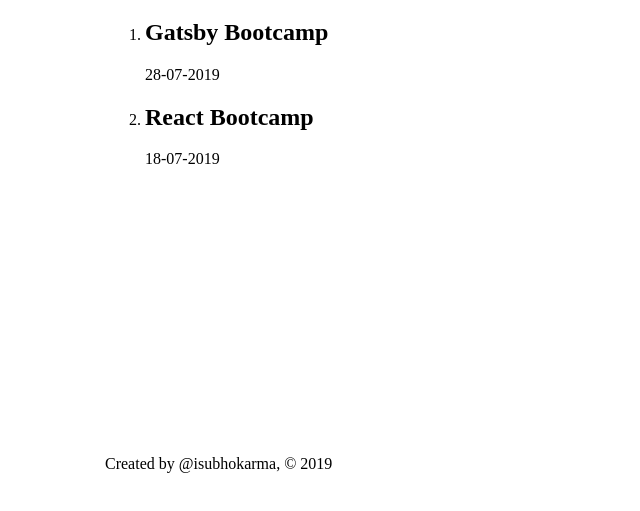
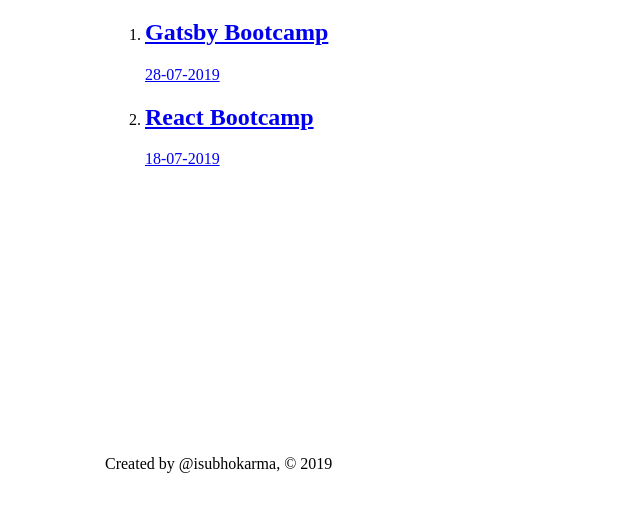
Before and after one commit to meSubhoKarma/gatsby-react-graphql-advance, a Gatsby site: page /blog in a window 1280 px wide. Shown: the part 335-846 px from the top of the page, without its empty margins (160-800 px from the left). Built offline with nearby package versions, Linux system fonts and the light colour scheme; Gatsby itself is replaced by a stand-in of ours.

Commit message:
Link to blog posts

```diff
--- a/src/pages/blog.js
+++ b/src/pages/blog.js
@@ -1,7 +1,11 @@
 import React from "react";
-import { graphql, useStaticQuery } from "gatsby";
+import { Link, graphql, useStaticQuery } from "gatsby";
 
 import Layout from "../components/Layout";
+
+// fetch the slug
+// use slug to generate a link to the post page
+// test
 
 export default function blog() {
   const data = useStaticQuery(graphql`
@@ -12,6 +16,9 @@
             frontmatter {
               title
               date
+            }
+            fields {
+              slug
             }
           }
         }
@@ -28,8 +35,10 @@
         {data.allMarkdownRemark.edges.map(edge => {
           return (
             <li>
-              <h2>{edge.node.frontmatter.title}</h2>
-              <p>{edge.node.frontmatter.date}</p>
+              <Link to={`/blog/${edge.node.fields.slug}`}>
+                <h2>{edge.node.frontmatter.title}</h2>
+                <p>{edge.node.frontmatter.date}</p>
+              </Link>
             </li>
           );
         })}
```
